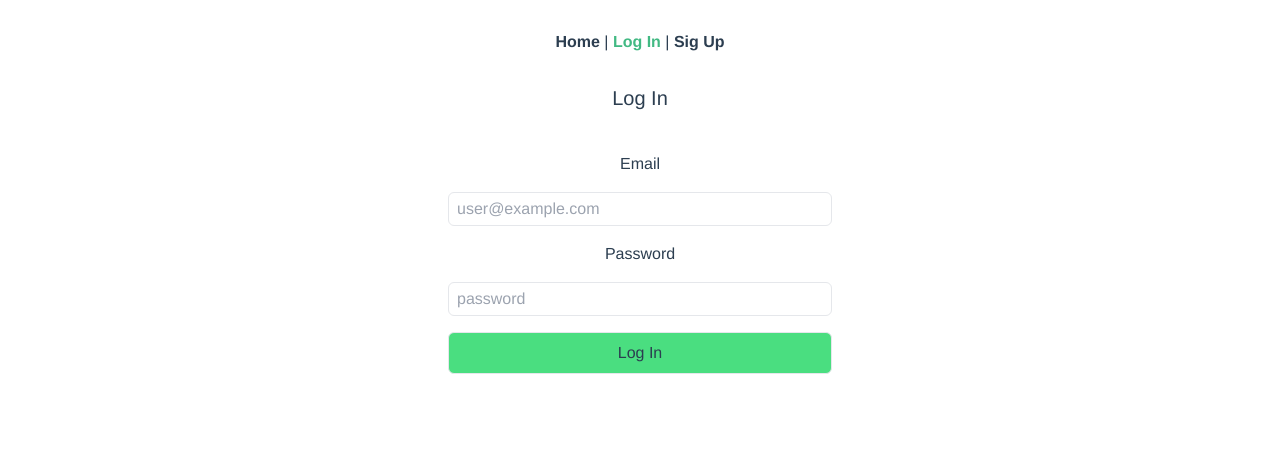
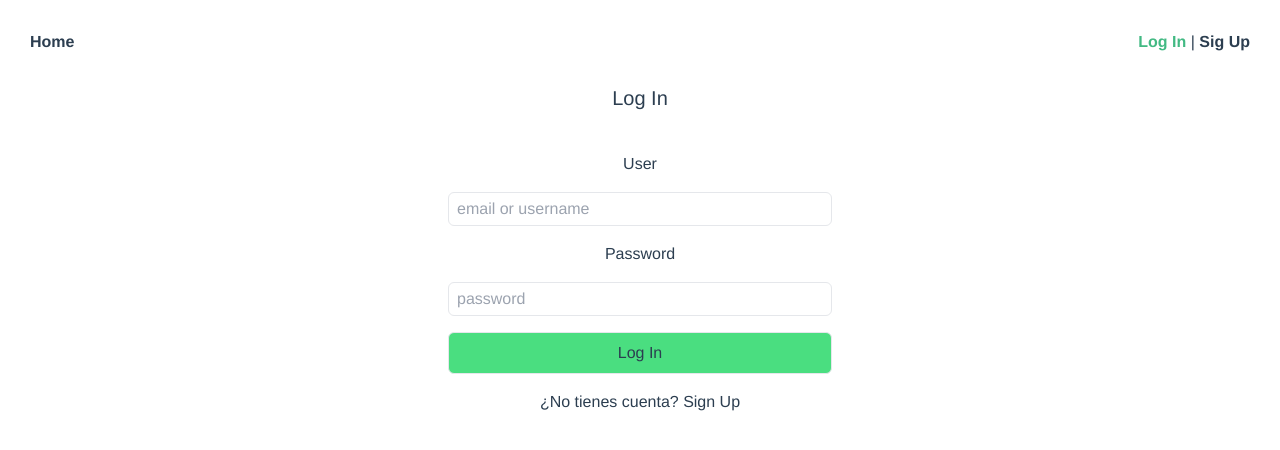
Before and after one commit to luisAriza/todo-vue, a Vue app: page / in a window 1280 px wide. Shown: the top 450 px of the page. Built offline with nearby package versions, Linux system fonts and the light colour scheme.

Commit message:
[ADD] Logout

```diff
--- a/src/App.vue
+++ b/src/App.vue
@@ -14,7 +14,6 @@ export default {
 }
 </script>
 
-<!-- Add "scoped" attribute to limit CSS to this component only -->
 <style>
   #app {
     font-family: Avenir, Helvetica, Arial, sans-serif;
--- a/src/components/Login.vue
+++ b/src/components/Login.vue
@@ -1,13 +1,13 @@
 <template lang="pug">
 form.form__container(action name="login" @submit.prevent="login()")
-  label(for="email") Email
-  input(id="email"
-    type="email"
-    placeholder="user@example.com"
-    v-model="email"
-    @blur="v$.email.$touch"
+  label(for="username") User
+  input(id="username"
+    type="text"
+    placeholder="email or username"
+    v-model="username"
+    @blur="v$.username.$touch"
     required)
-  p(v-if="v$.email.$error") minimum 4 characters
+  p(v-if="v$.username.$error") Enter your account
   label(for="psw") Password
   input(id="psw"
     type="password"
@@ -20,22 +20,19 @@ form.form__container(action name="login" @submit.prevent="login()")
   input(class="submit-btn"
     type="submit"
     value="Log In")
+  p.msg ¿No tienes cuenta?
+    router-link(to="/register")  Sign Up
 </template>
 
 <script>
 import useVuelidate from '@vuelidate/core'
-import { required, minLength, email } from '@vuelidate/validators'
-
-// if (name != '') {
-  // alert('Please visit profile');
-  // window.location.href = "profile.html";
-// }
+import { required, minLength } from '@vuelidate/validators'
 
 export default {
   name: "Login",
   data() {
     return {
-      email: "",
+      username: "",
       password: "",
       error: false,
     }
@@ -45,15 +42,14 @@ export default {
       let user_records = new Array();
       user_records = JSON.parse(localStorage.getItem("users")) ? JSON.parse(localStorage.getItem("users")) : [];
 
-      if (user_records.some((v) => v.email == this.email && v.psw == this.password )) {
-        let current_user = user_records.filter((v) => v.email == this.email && v.psw == this.password)[0];
+      if (user_records.some((v) => (v.user == this.username || v.email == this.username) && v.psw == this.password )) {
+        let current_user = user_records.filter((v) => (v.user == this.username || v.email == this.username) && v.psw == this.password)[0];
         localStorage.setItem('user', current_user.user);
         localStorage.setItem('email', current_user.email);
         this.$router.push("/home");
       } else {
         this.error = true;
       }
-      console.log(`Email: ${this.email}, Contraseña: ${this.password}`)
     }
   },
   setup() {
@@ -63,8 +59,7 @@ export default {
   },
   validations() {
     return {
-      email: {
-        email,
+      username: {
         required,
         minLength: minLength(4)
       },
--- a/src/components/Navbar.vue
+++ b/src/components/Navbar.vue
@@ -1,19 +1,48 @@
 <template>
 	<nav>
-		<router-link to="/home">Home</router-link> |
-		<router-link to="/">Log In</router-link> |
-		<router-link to="/register">Sig Up</router-link>
+		<router-link to="/home">Home</router-link>
+		<div v-show="!userLogged" class="login-btn">
+			<router-link to="/"> Log In</router-link> |
+			<router-link to="/register">Sig Up</router-link>
+		</div>
+		<div v-show="userLogged" class="profile">
+			<p>Welcome {{user}}</p>
+			<button @click="Logout()" type="button">Log out</button>
+		</div>
 	</nav>
 </template>
 
 <script>
 export default {
-	name: "Navbar"
+	name: "Navbar",
+	data() {
+		return {
+			user: localStorage.getItem('user'),
+		}
+	},
+	computed: {
+		userLogged() {
+			if (this.user != null) {
+				this.$router.push("/home");
+			}
+			return this.user;
+		}
+	},
+	methods: {
+		Logout() {
+			localStorage.removeItem('user');
+			localStorage.removeItem('email');
+
+			this.$router.push("/");
+		}
+	}
 }
 </script>
 
 <style scoped>
 nav {
+	display: flex;
+	justify-content: space-between;
 	padding: 30px;
 }
 nav a {
@@ -23,4 +52,15 @@ nav a {
 nav a.router-link-exact-active {
 	color: #42b983;
 }
+div {
+	display: inline-block;
+}
+.profile {
+	display: flex;
+	align-items: center;
+	gap: 12px;
+}
+button {
+	@apply bg-slate-700 text-green-400 px-2 py-1 rounded-lg font-bold
+}
 </style>
--- a/src/components/Signup.vue
+++ b/src/components/Signup.vue
@@ -1,6 +1,6 @@
 <template lang="pug">
 form.form__container(action name="signup" @submit.prevent="saveRegister()")
-  label(for="user") User name
+  label(for="user") Name
   input(id="user"
     type="name"
     placeholder="username"
@@ -8,7 +8,7 @@ form.form__container(action name="signup" @submit.prevent="saveRegister()")
     @blur="v$.user.$touch"
     required)
   p(v-if="v$.user.$error") minimum 4 characters
-  label(for="email") User name
+  label(for="email") Email
   input(id="email"
     type="email"
     placeholder="user@example.com"
@@ -57,6 +57,7 @@ export default {
           "psw": this.password
         })
         localStorage.setItem("users", JSON.stringify(user_records));
+        this.$router.push("/");
       }
       console.log(`Usuario: ${this.user} | Email: ${this.email} | Contraseña: ${this.password}`)
     }
--- a/src/utils/auth.js
+++ /dev/null
@@ -1,24 +0,0 @@
-import axios from "axios";
-import Cookies from "js-cookie";
-
-const ENDPOINT_PATH = "https://jsonplaceholder.typicode.com/users/1";
-
-export default {
-  setUserLogged(userLogged) {
-    return Cookies.set("userLogged", userLogged);
-  },
-  getUserLogged() {
-    return Cookies.get("userLogged");
-  },
-  deleteUserLogged() {
-    Cookies.remove("userLogged");
-  },
-  register(email, password) {
-    const user = { email: email, website: password };
-    return axios.post(ENDPOINT_PATH, user);
-  },
-  login(email, password) {
-    const user = { email: email, website: password };
-    return axios.post(ENDPOINT_PATH, user);
-  },
-};
--- a/src/views/HomeView.vue
+++ b/src/views/HomeView.vue
@@ -1,7 +1,6 @@
 <template>
 <div class="home grid justify-center">
   <h1 class="text-xl">Home Task Master</h1>
-  <p>User logged:</p>
   <Task/>
 </div>
 </template>
@@ -16,13 +15,7 @@ export default {
   },
   data() {
     return {
-
     }
   },
-  computed: {
-    userLogged() {
-      return
-    }
-  }
 }
 </script>
--- a/src/views/RegisterView.vue
+++ b/src/views/RegisterView.vue
@@ -1,6 +1,6 @@
 <template lang="pug">
 .login
-	h2.title Log In
+	h2.title Sign Up
 	Signup
 </template>
 
```
